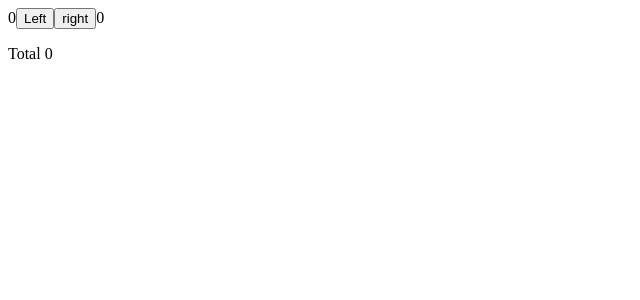
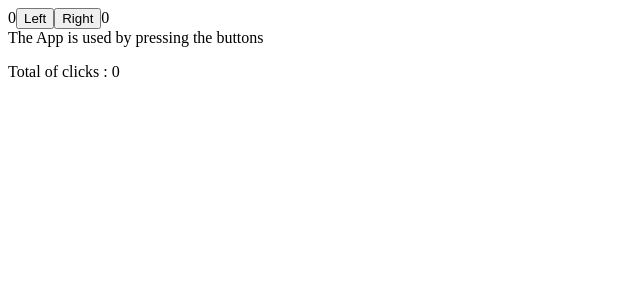
Before and after one commit to Barnab1/Full-Stack-Open, a React (Vite) app in the folder introdemo/: page / in a window 1280 px wide. Shown: the top 300 px of the page, without its empty margins (0-640 px from the left). Built offline with nearby package versions, Linux system fonts and the light colour scheme.

Commit message:
Learn until -conditional rendering- sub section

```diff
--- a/introdemo/src/App.jsx
+++ b/introdemo/src/App.jsx
@@ -1,5 +1,18 @@
 import {useState} from 'react';
 
+
+const History = ({allClicks}) =>{
+  if(allClicks.length === 0){
+    return (
+      <div>The App is used by pressing the buttons</div>
+    )
+  }
+  return (
+    <p>Button press History : {allClicks.join(' ')} </p>
+  )
+}
+
+const Button = ({onClick, text}) => <button onClick = {onClick}>{text}</button>
 const App = () =>{
 
 const [left, setLeft]= useState(0);
@@ -24,12 +37,11 @@ const handleRightClick = ()=>{
   return (
     <div>
       {left}
-      <button onClick ={handleLeftClick} >Left</button>
-
-      <button onClick = {handleRightClick}>right</button>
+      <Button onClick = {handleLeftClick} text = "Left"/>
+      <Button onClick = {handleRightClick} text = "Right"/>
       {right}
-      <p>{allClicks.join(' ')}</p>
-      <p>Total {total} </p>
+      <History allClicks = {allClicks}/>
+      <p>Total of clicks : {total} </p>
     </div>
   )
 }
```
